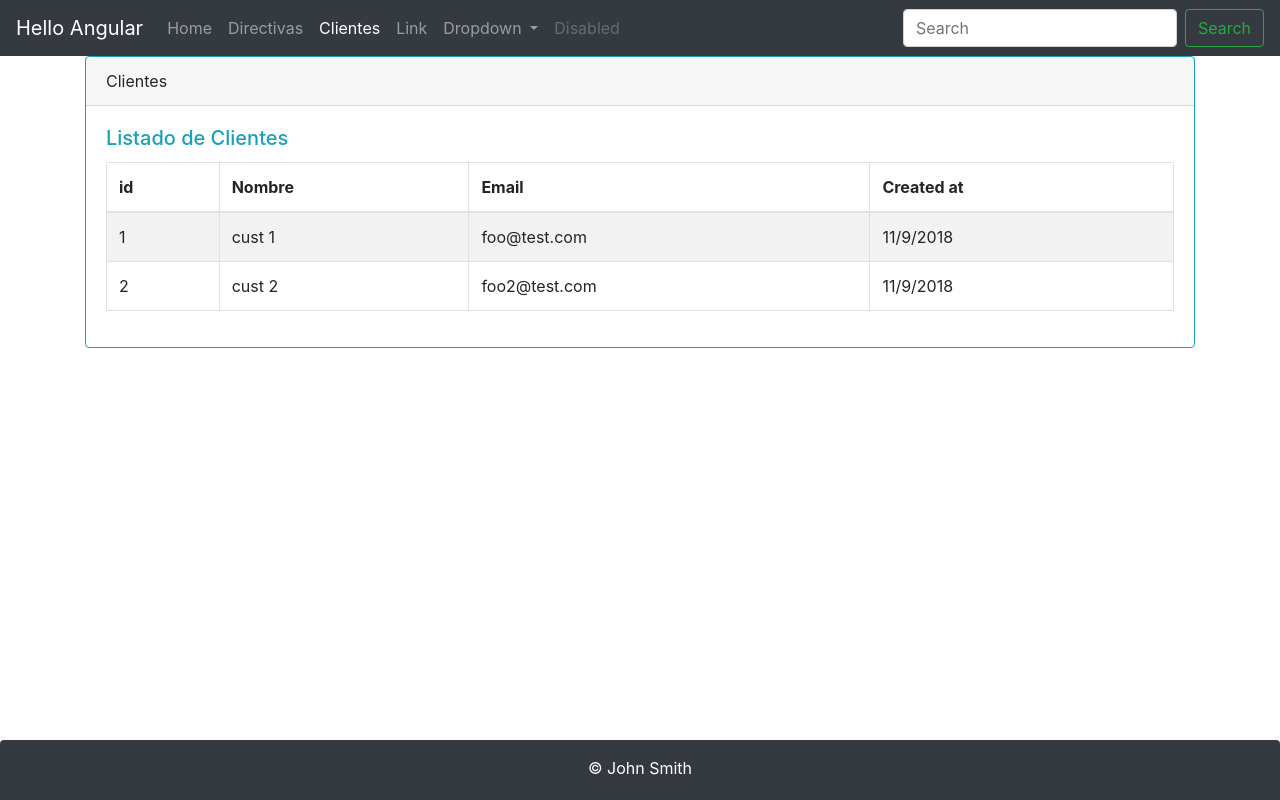
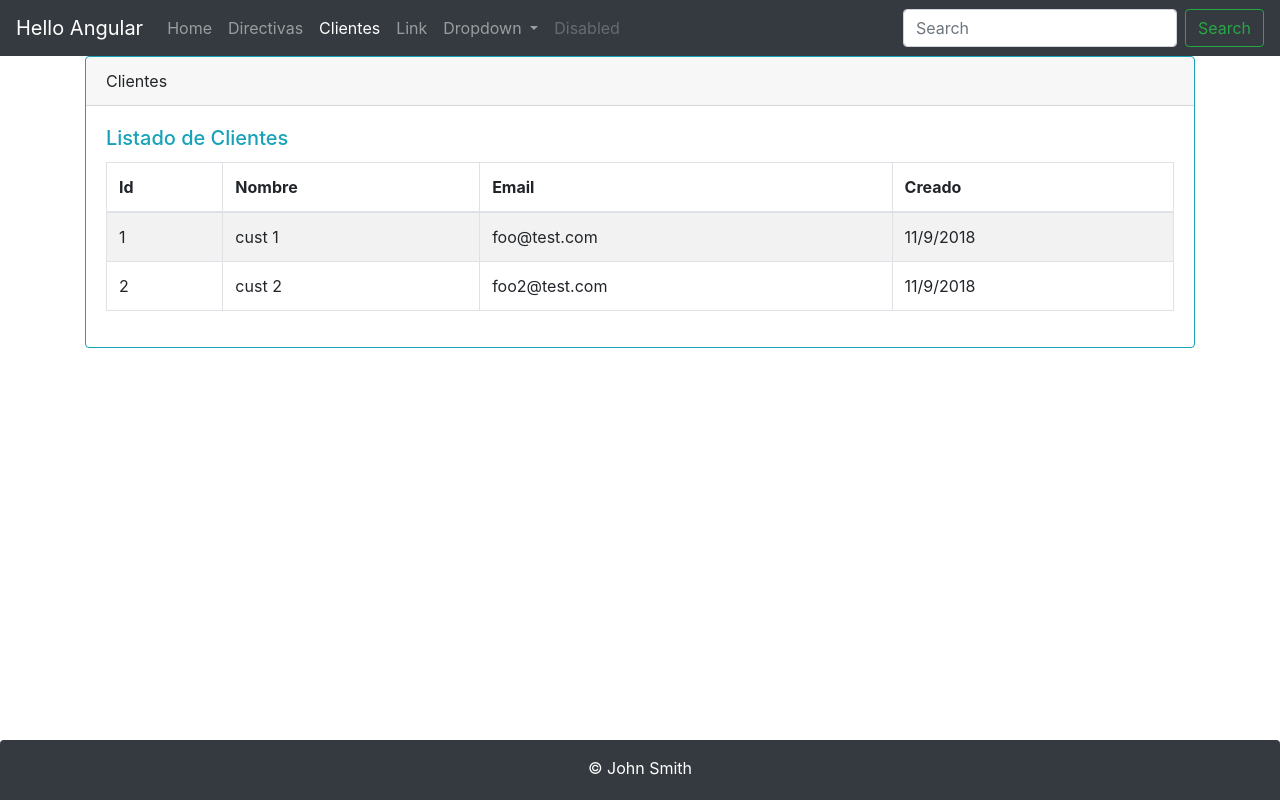
Before and after one commit to cesarjuniort/angular7, an Angular app: page /clientes in a window 1280 px wide. Built offline with nearby package versions, Linux system fonts and the light colour scheme.

Commit message:
master - Changing column header on the Clientes table.

```diff
--- a/src/app/clientes/clientes.component.html
+++ b/src/app/clientes/clientes.component.html
@@ -6,10 +6,10 @@
     <table class="table table-bordered table-striped">
       <thead>
         <tr>
-          <th>id</th>
+          <th>Id</th>
           <th>Nombre</th>
           <th>Email</th>
-          <th>Created at</th>
+          <th>Creado</th>
         </tr>
       </thead>
       <tbody>
```
